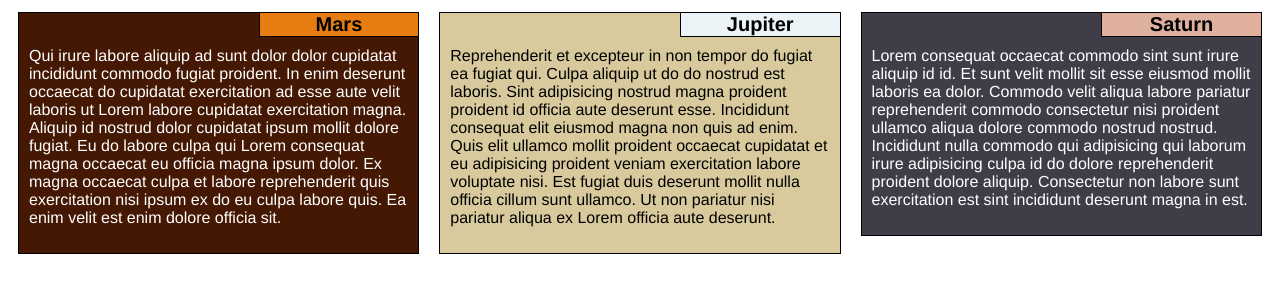
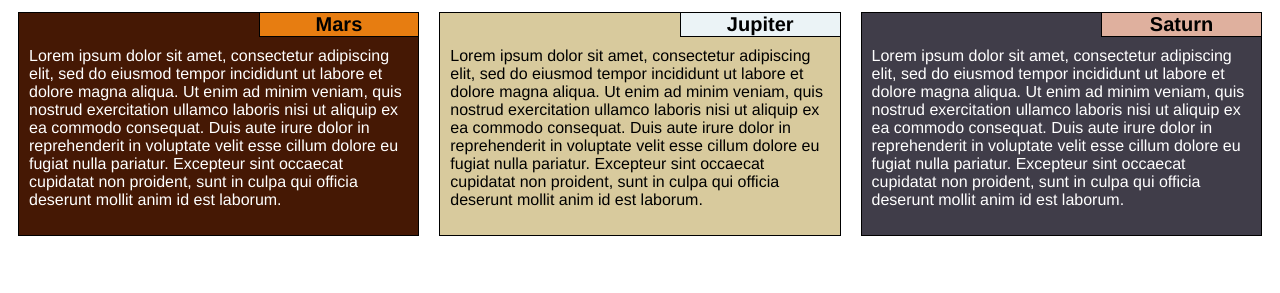
Before and after one commit to eticzon/coursera-webdev, a plain HTML site: page module2-solution/index.html in a window 1280 px wide. Shown: the part 61-354 px from the top of the page. Drawn offline with Linux system fonts and the light colour scheme.

Commit message:
Use the standard lorem ipsum passage for everything

```diff
--- a/module2-solution/index.html
+++ b/module2-solution/index.html
@@ -13,19 +13,19 @@
       <div class="col-lg-4 col-md-6">
         <div class="section mars">
           <div class="title mars">Mars</div>
-          <p>Qui irure labore aliquip ad sunt dolor dolor cupidatat incididunt commodo fugiat proident. In enim deserunt occaecat do cupidatat exercitation ad esse aute velit laboris ut Lorem labore cupidatat exercitation magna. Aliquip id nostrud dolor cupidatat ipsum mollit dolore fugiat. Eu do labore culpa qui Lorem consequat magna occaecat eu officia magna ipsum dolor. Ex magna occaecat culpa et labore reprehenderit quis exercitation nisi ipsum ex do eu culpa labore quis. Ea enim velit est enim dolore officia sit.</p>
+          <p>Lorem ipsum dolor sit amet, consectetur adipiscing elit, sed do eiusmod tempor incididunt ut labore et dolore magna aliqua. Ut enim ad minim veniam, quis nostrud exercitation ullamco laboris nisi ut aliquip ex ea commodo consequat. Duis aute irure dolor in reprehenderit in voluptate velit esse cillum dolore eu fugiat nulla pariatur. Excepteur sint occaecat cupidatat non proident, sunt in culpa qui officia deserunt mollit anim id est laborum.</p>
         </div>
       </div>
       <div class="col-lg-4 col-md-6">
         <div class="section jupiter">
           <div class="title jupiter">Jupiter</div>
-          <p>Reprehenderit et excepteur in non tempor do fugiat ea fugiat qui. Culpa aliquip ut do do nostrud est laboris. Sint adipisicing nostrud magna proident proident id officia aute deserunt esse. Incididunt consequat elit eiusmod magna non quis ad enim. Quis elit ullamco mollit proident occaecat cupidatat et eu adipisicing proident veniam exercitation labore voluptate nisi. Est fugiat duis deserunt mollit nulla officia cillum sunt ullamco. Ut non pariatur nisi pariatur aliqua ex Lorem officia aute deserunt.</p>
+          <p>Lorem ipsum dolor sit amet, consectetur adipiscing elit, sed do eiusmod tempor incididunt ut labore et dolore magna aliqua. Ut enim ad minim veniam, quis nostrud exercitation ullamco laboris nisi ut aliquip ex ea commodo consequat. Duis aute irure dolor in reprehenderit in voluptate velit esse cillum dolore eu fugiat nulla pariatur. Excepteur sint occaecat cupidatat non proident, sunt in culpa qui officia deserunt mollit anim id est laborum.</p>
         </div>
       </div>
       <div class="col-lg-4 col-md-12">
         <div class="section saturn">
           <div class="title saturn">Saturn</div>
-          <p>Lorem consequat occaecat commodo sint sunt irure aliquip id id. Et sunt velit mollit sit esse eiusmod mollit laboris ea dolor. Commodo velit aliqua labore pariatur reprehenderit commodo consectetur nisi proident ullamco aliqua dolore commodo nostrud nostrud. Incididunt nulla commodo qui adipisicing qui laborum irure adipisicing culpa id do dolore reprehenderit proident dolore aliquip. Consectetur non labore sunt exercitation est sint incididunt deserunt magna in est.</p>
+          <p>Lorem ipsum dolor sit amet, consectetur adipiscing elit, sed do eiusmod tempor incididunt ut labore et dolore magna aliqua. Ut enim ad minim veniam, quis nostrud exercitation ullamco laboris nisi ut aliquip ex ea commodo consequat. Duis aute irure dolor in reprehenderit in voluptate velit esse cillum dolore eu fugiat nulla pariatur. Excepteur sint occaecat cupidatat non proident, sunt in culpa qui officia deserunt mollit anim id est laborum.</p>
         </div>
       </div>
     </div>
```
Also changed, not shown: 1 other file.
